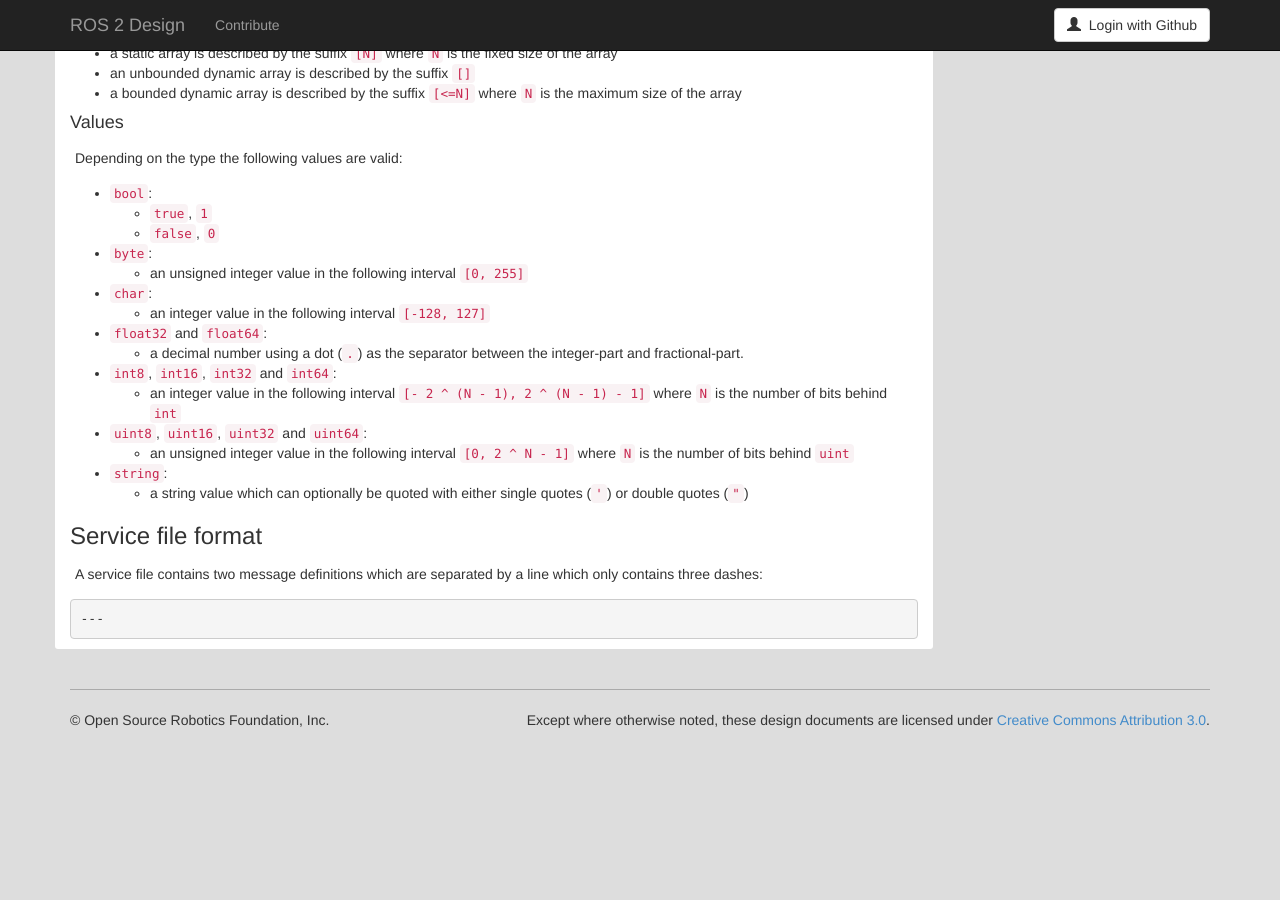
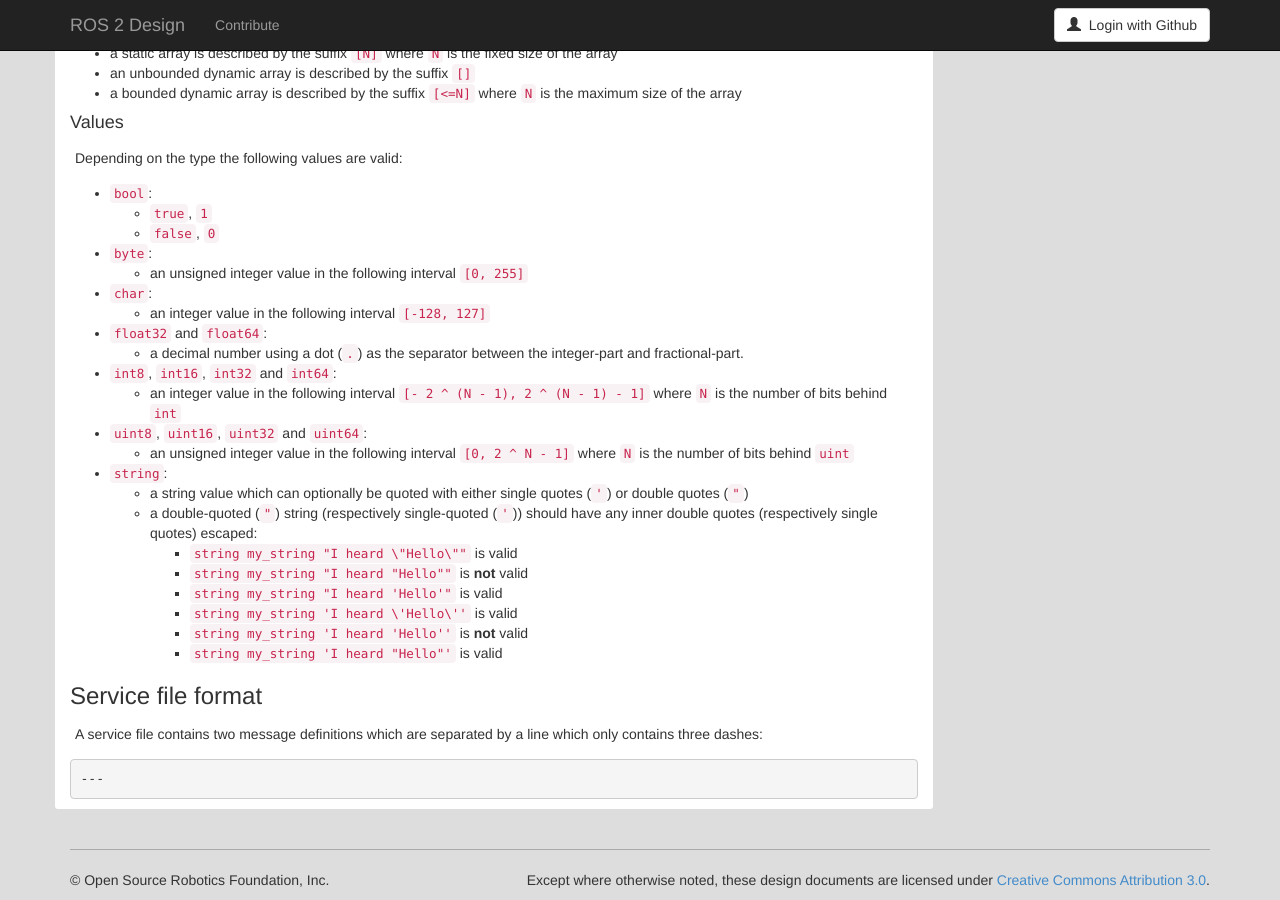
Before and after one commit to ros2/design, a Jekyll site: the page built from articles/110_interface_definition.md, in a window 1280 px wide and 900 px high, scrolled down 3086 px. Built offline with Jekyll 4.4.1, drawn with Linux system fonts in a browser that asks for light colours; nearby versions of some CDN libraries; before the commit the page ends 3826 px from its top, so only the background shows below that.

Commit message:
update string value constraints (#110)
* update string value constrains

```diff
--- a/articles/110_interface_definition.md
+++ b/articles/110_interface_definition.md
@@ -209,6 +209,14 @@
 - `string`:
 
   - a string value which can optionally be quoted with either single quotes (`'`) or double quotes (`"`)
+  - a double-quoted (`"`) string (respectively single-quoted (`'`)) should have any inner double quotes (respectively single quotes) escaped:
+
+    - `string my_string "I heard \"Hello\""` is valid
+    - `string my_string "I heard "Hello""` is **not** valid
+    - `string my_string "I heard 'Hello'"` is valid
+    - `string my_string 'I heard \'Hello\''` is valid
+    - `string my_string 'I heard 'Hello''` is **not** valid
+    - `string my_string 'I heard "Hello"'` is valid
 
 ### Service file format
 
```
